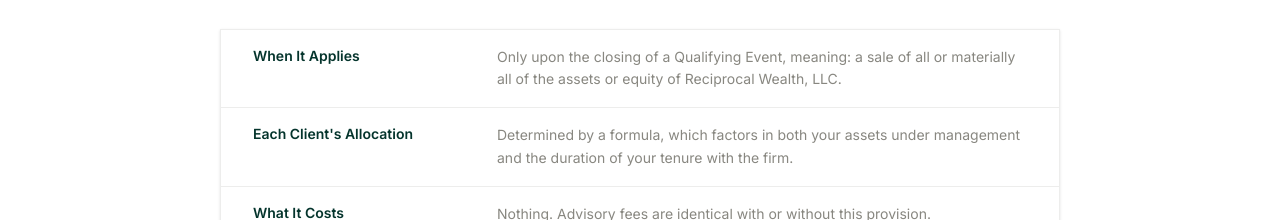
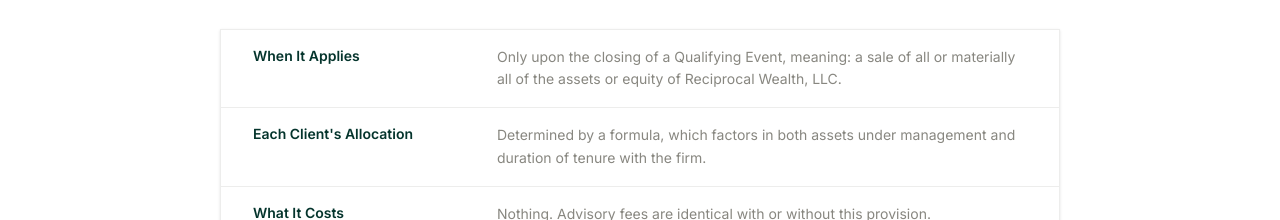
Before and after one commit to smchud/reciprocal-wealth-sam, a Next.js app: page /why-reciprocal in a window 1280 px wide. Shown: the part 1180-1400 px from the top of the page. Built offline with nearby package versions, Linux system fonts and the light colour scheme; no server answers.

Commit message:
Snapshot table: drop second-person wording from the allocation row

```diff
--- a/src/data/differentiators.ts
+++ b/src/data/differentiators.ts
@@ -51,7 +51,7 @@
   {
     label: "Each Client's Allocation",
     description:
-      "Determined by a formula, which factors in both your assets under management and the duration of your tenure with the firm.",
+      "Determined by a formula, which factors in both assets under management and duration of tenure with the firm.",
   },
   {
     label: "What It Costs",
```
